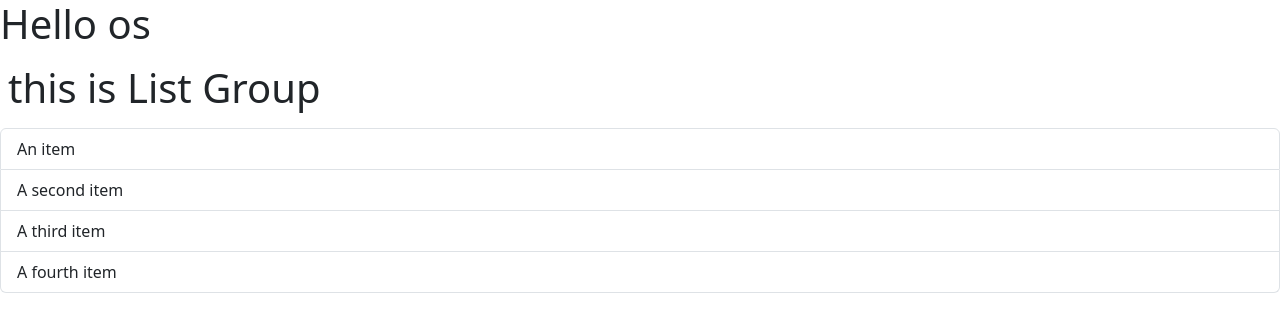
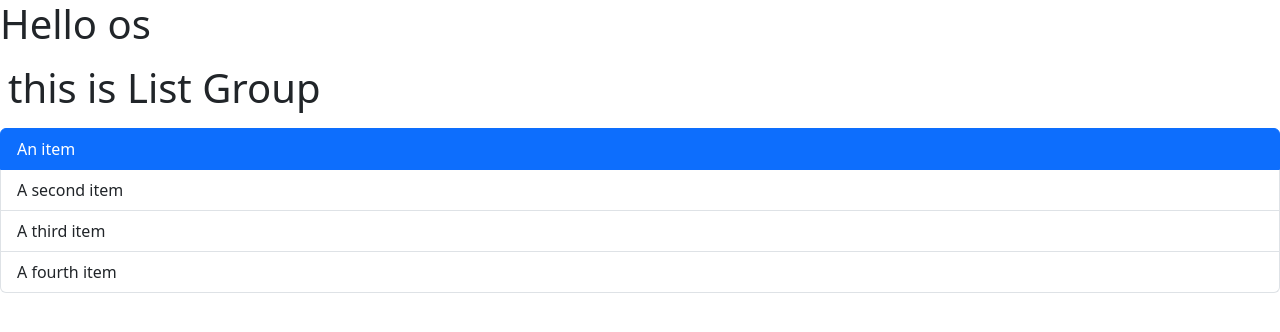
Before and after one commit to OsamaAl-Dailami/React-course-M-Mansour, a React (Vite) app: page / in a window 1280 px wide. Shown: the top 332 px of the page. Built offline with nearby package versions, Linux system fonts and the light colour scheme.

Commit message:
Lesson 17 - Managing State in reactjs

```diff
--- a/src/components/ListGroup.tsx
+++ b/src/components/ListGroup.tsx
@@ -1,12 +1,11 @@
-import { MouseEvent } from "react";
+import { MouseEvent, useState } from "react";
 
 function ListGroup() {
-  let items = ["An item", "A second item", "A third item", "A fourth item"];
-    // items =[];
+  const items = ["An item", "A second item", "A third item", "A fourth item"];
 
-  const handelEvent = (event:MouseEvent) =>{
-    console.log(event);
-  }
+
+  const [selectedIndex, setSelectedIndex] = useState(0);
+
 
   return (
     <>
@@ -15,7 +14,7 @@ function ListGroup() {
       {items.length === 0 && "no found items"}
       <ul className="list-group">
           {items.map((item, index) => (
-            <li onClick={handelEvent} key={index} className="list-group-item">
+            <li  onClick={()=>setSelectedIndex(index)} key={index} className={selectedIndex === index ?"list-group-item active" : "list-group-item" } >
               {item}
             </li>
           ))}
```
